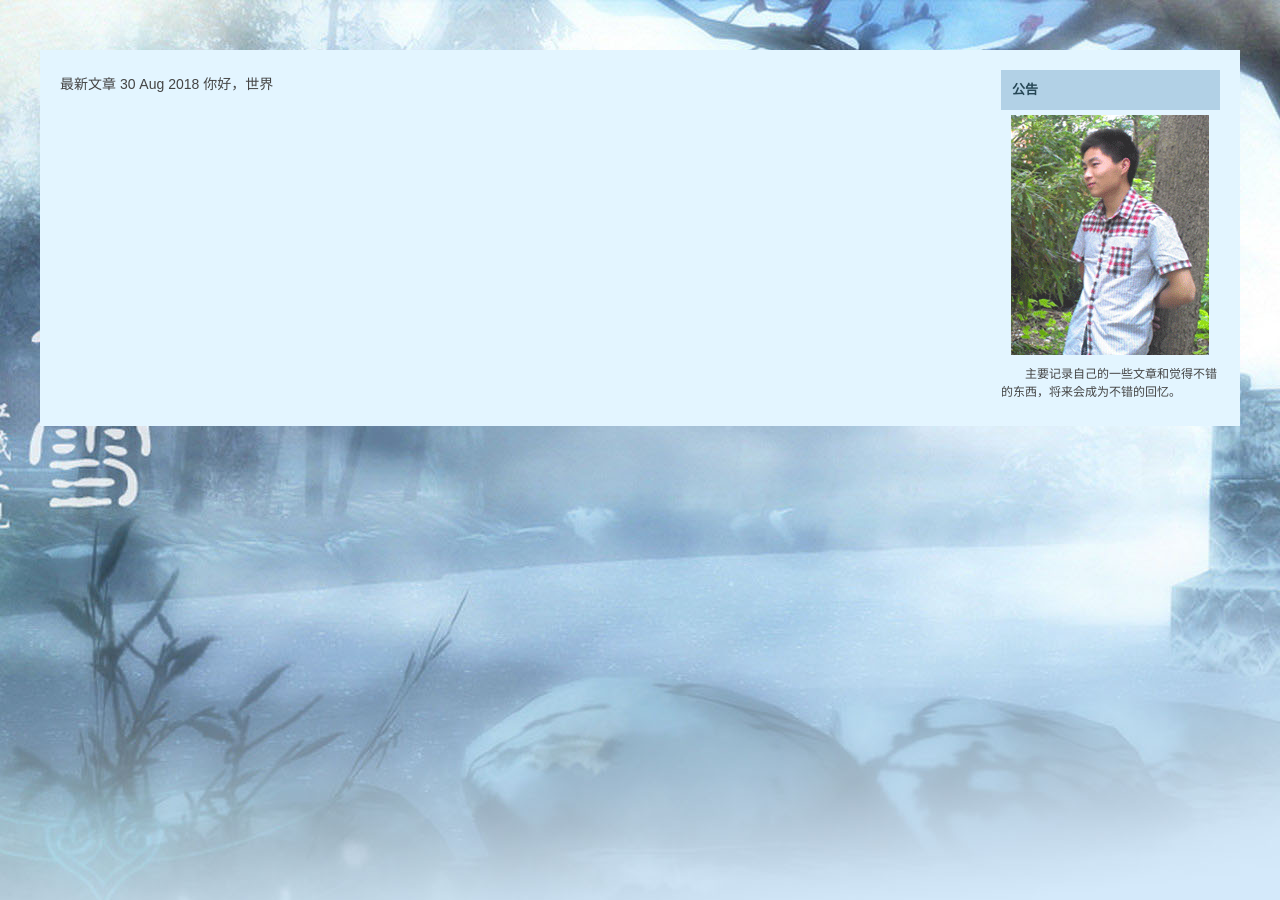
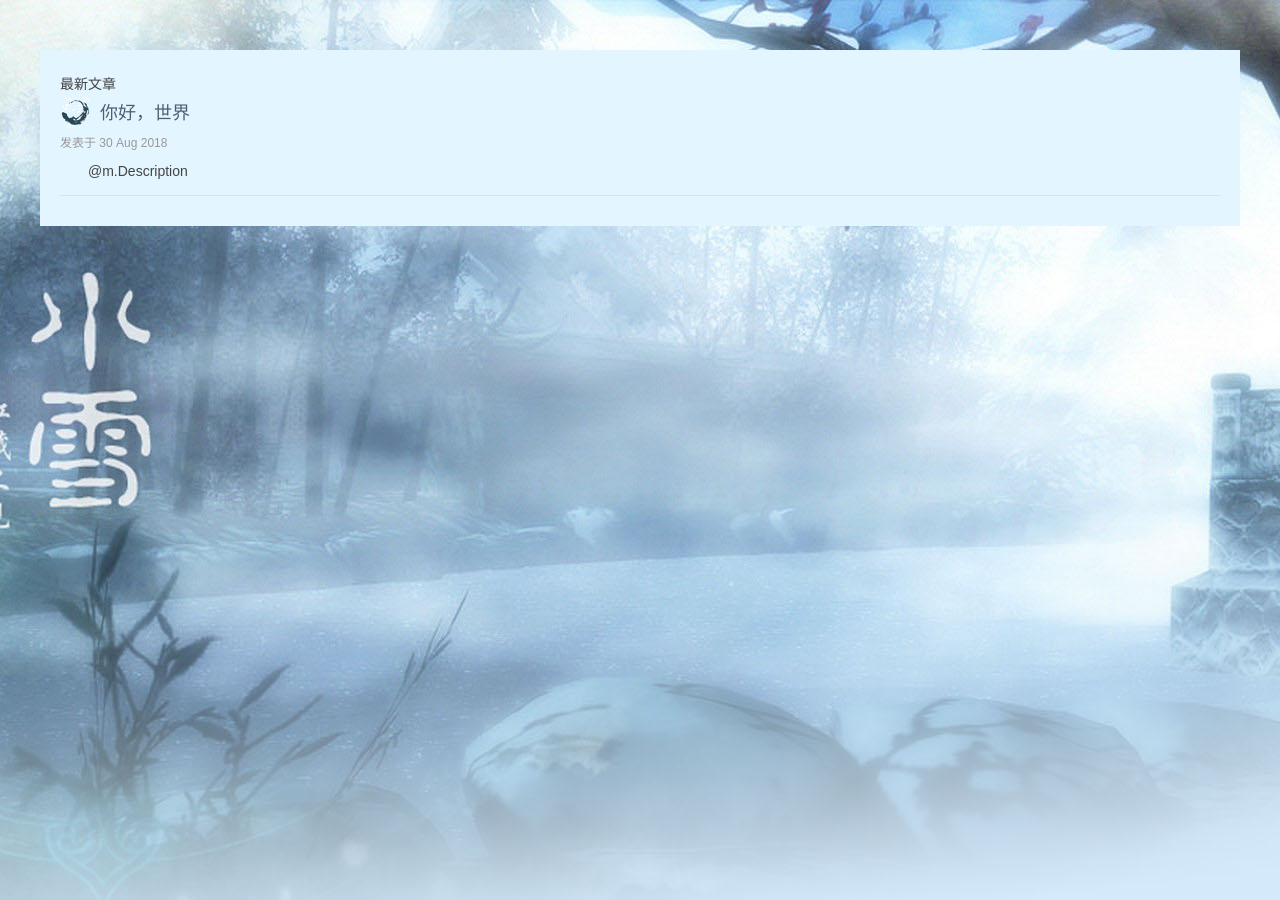
Before and after one commit to qingfengjun/qingfengjun.github.io, a Jekyll site: the page built from index.html, in a window 1280 px wide. Built offline with Jekyll 4.4.1, drawn with Linux system fonts in a browser that asks for light colours.

Commit message:
_layouts\default.html

```diff
--- a/_layouts/default.html
+++ b/_layouts/default.html
@@ -16,24 +16,7 @@
 <body>
     <div id="main">
         <div id="content">
-            <table border="0" cellpadding="0" cellspacing="0">
-                <tr>
-                    <td style="width: 960px; vertical-align: top; overflow: hidden;">{{ content }}</td>
-                    <td style="font-size: 12px; vertical-align: top; width: 220px; padding-left: 20px">
-                        <div class="menu">
-                            <div class="menuhead">
-                                公告
-                            </div>
-                            <div style="text-align: center; margin-top: 5px;">
-                                <img src="/Content/Images/tx.gif" width="198px" height="240px" alt="本人的头像">
-                            </div>
-                            <p style="margin-bottom: 5px;">
-                                主要记录自己的一些文章和觉得不错的东西，将来会成为不错的回忆。
-                            </p>
-                        </div>
-                    </td>
-                </tr>
-            </table>
+            {{ content }}
         </div>
     </div>
 </body>
--- a/index.html
+++ b/index.html
@@ -6,5 +6,14 @@ title: 清风君-我本一缕清风，逍遥天地间
 最新文章
 
 {% for post in site.posts %}
-{{ post.date | date_to_string }} {{ post.title }}
+<div class="item">
+        <h3>
+            <span class="nav">&nbsp;</span><a href="{{site.baseurl}}{{post.url}}">{{ post.title }}  </a></h3>
+        <span class="dateline">发表于 {{ post.date | date_to_string }}</span>
+        <p>
+            @m.Description
+        </p>
+    </div>
+
+
 {% endfor %}
```
Also changed, not shown: _posts/2018-08-30-hello-word.md (+4 -3 lines).
